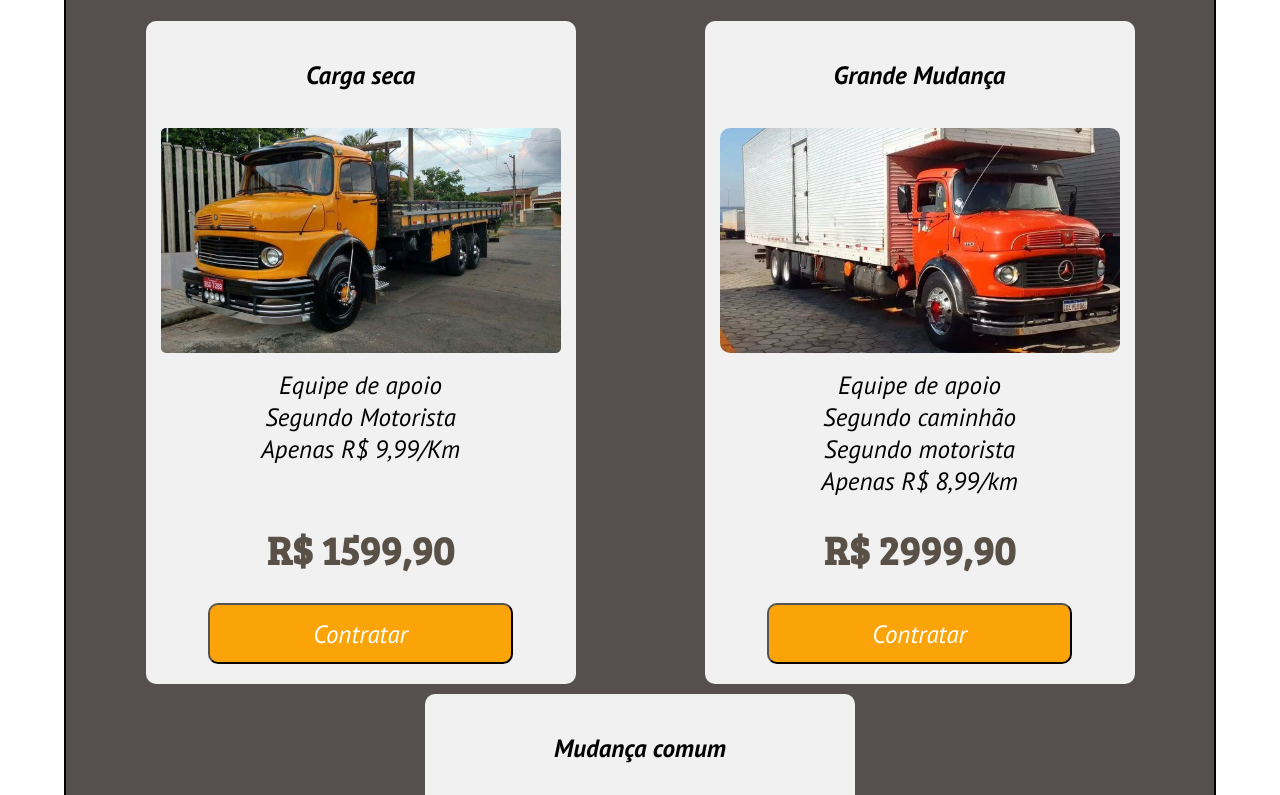
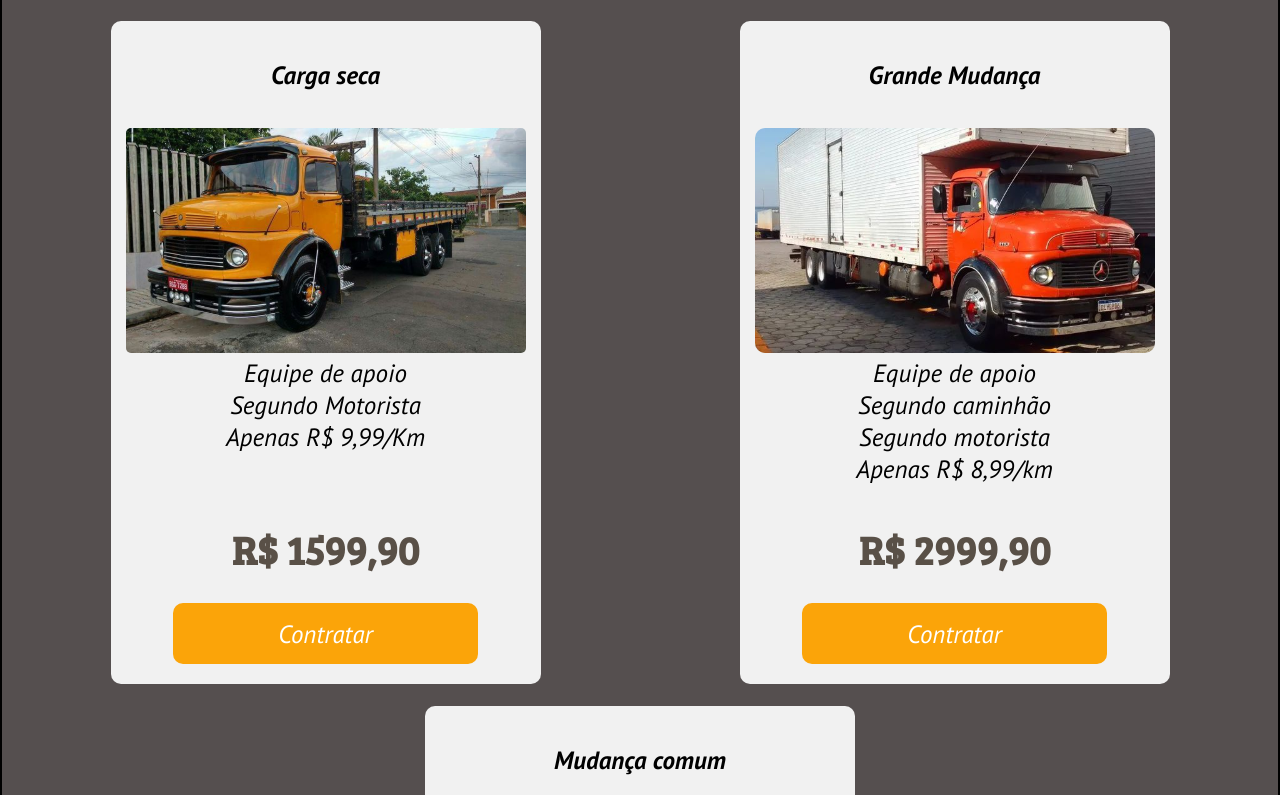
Before and after one commit to PauloBezz/ChangeBee, a React (Vite) app: page / in a window 1280 px wide. Shown: the part 2865-3660 px from the top of the page. Built offline with nearby package versions, Linux system fonts and the light colour scheme; a web font is replaced by a local one.

Commit message:
refactor: style

```diff
--- a/src/components/Cards/CardPrice/styles.module.css
+++ b/src/components/Cards/CardPrice/styles.module.css
@@ -2,7 +2,6 @@
 
 
 .container {
-    width: fit-content;
     height: 663px;
     display: flex;
     flex-direction: column;
@@ -12,12 +11,8 @@
     border-radius: 10px;
 }
 
-
-
 .container:hover {
     background-color: #FBA409;
-    padding: 38px 17px 20px 17px;
-    height: 663px;
     color: #F1F1F1;
 
     .btnContract:active {
@@ -25,14 +20,21 @@
         color: black;
     }
 
-    .price{
+    .price {
         font-size: 45px;
-        color: #F1F1F1;
+        color: black;
+    }
+
+    .title {
+        text-transform: uppercase;
+        font-style: normal;
+        font-weight: 700;
     }
 
     .btnContract {
         background-color: #595047;
         color: #FBA409;
+        font-style: normal;
     }
 }
 
@@ -44,13 +46,14 @@
     margin-bottom: 37px;
 }
 
-.image {
-    display: 400px;
+.image>img {
+    display: flex;
+    width: 400px;
     height: 225px;
     margin-bottom: 16px;
 }
 
-.content{
+.content {
     display: flex;
     width: 100%;
     height: 600px;
@@ -82,6 +85,7 @@
     justify-content: center;
     background-color: #FBA409;
     border-radius: 10px;
+    border: 1px transparent;
 
     color: white;
     font-family: 'PT Sans';
--- a/src/components/Cards/styles.module.css
+++ b/src/components/Cards/styles.module.css
@@ -42,10 +42,7 @@
 
 }
 
-
 /*   ContentPrice */
-
-
 
 .containerPrice{
     display: flex;
@@ -55,7 +52,7 @@
 
 .cardsPrice{
     display: flex;
-    width: 90%;
+    width: 100%;
     justify-content: space-around;
     background-color: #FEB702;
     border-radius: 20px;
@@ -63,5 +60,6 @@
     border: 2px solid black;
     padding: 40px 20px;
     flex-wrap: wrap;
-    gap: 10px;
+    gap: 22px;
+
 }
```
